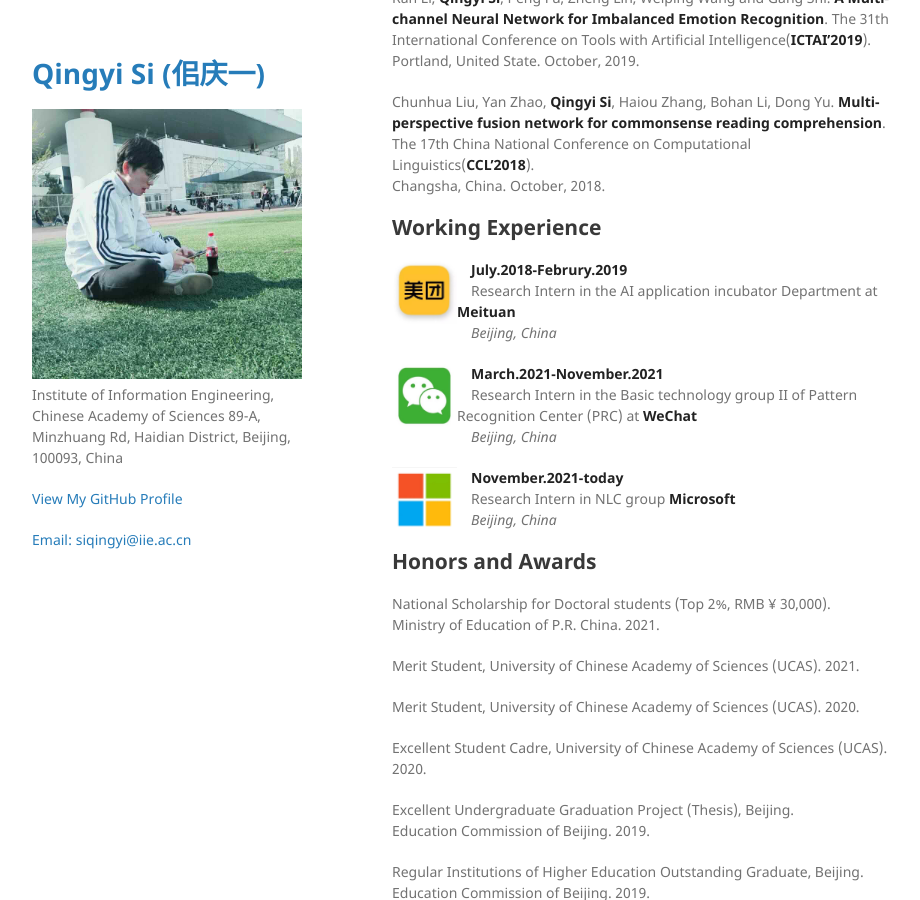
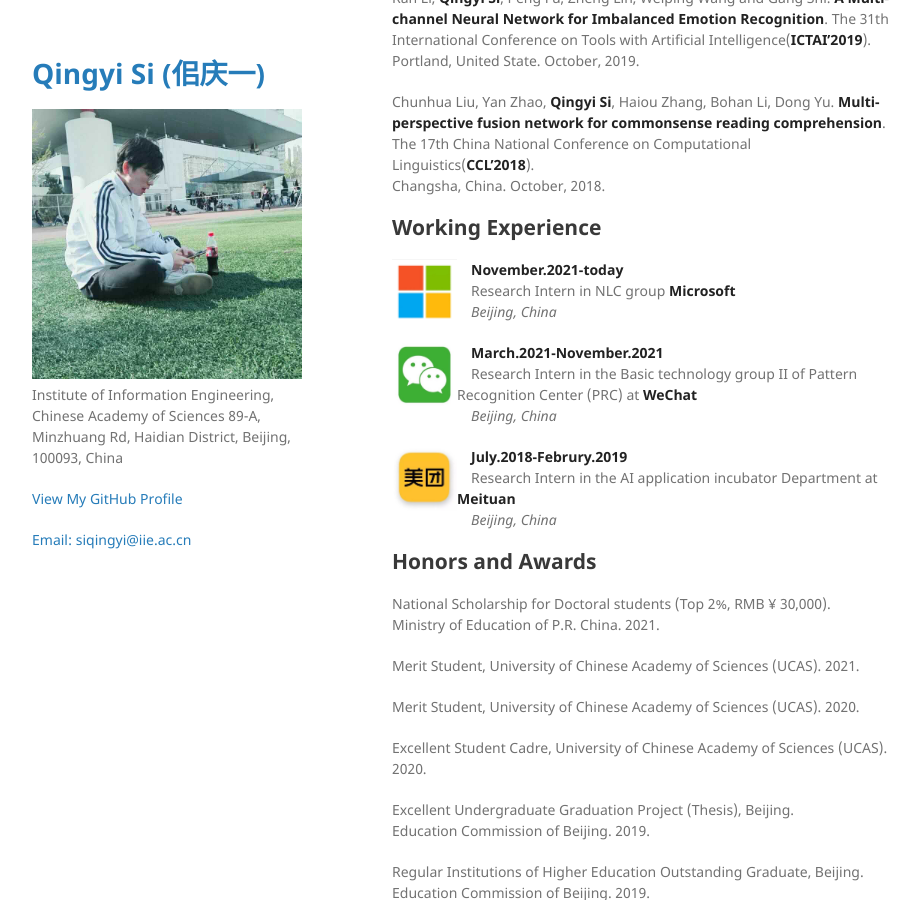
Before and after one commit to PhoebusSi/siqingyi, a Jekyll site: the page built from index.md, in a window 1280 px wide and 900 px high, scrolled down 887 px. Shown: the whole window, without its empty margins (178-1098 px from the left). Built offline with Jekyll 4.4.1, drawn with Linux system fonts in a browser that asks for light colours; our own code applies the rules of GitHub Pages for plain Markdown files; part of the change alters nothing that is shown.

Commit message:
Update index.md

```diff
--- a/index.md
+++ b/index.md
@@ -39,11 +39,10 @@ Portland, United State. October, 2019.
 Chunhua Liu, Yan Zhao, **Qingyi Si**, Haiou Zhang, Bohan Li, Dong Yu. **Multi-perspective fusion network for commonsense reading comprehension**. The 17th China National Conference on Computational Linguistics(**CCL'2018**).
 Changsha, China. October, 2018.
 
-
 ## Working Experience
-<img align="left" src="https://github.com/PhoebusSi/siqingyi/raw/gh-pages/assets/img/Meituan.png" width = "65" height = "65"/>
-&emsp;**July.2018-Februry.2019**
-&emsp;Research Intern in the AI application incubator Department at **Meituan**
+<img align="left" src="https://github.com/PhoebusSi/siqingyi/raw/gh-pages/assets/img/Microsoft.jpg" width = "65" height = "65"/>
+&emsp;**November.2021-today**
+&emsp;Research Intern in NLC group **Microsoft**
 &emsp;*Beijing, China*
 
 <img align="left" src="https://github.com/PhoebusSi/siqingyi/raw/gh-pages/assets/img/Wechat.jpg" width = "65" height = "65"/>
@@ -51,10 +50,11 @@ Changsha, China. October, 2018.
 &emsp;Research Intern in the Basic technology group II of Pattern Recognition Center (PRC) at **WeChat**
 &emsp;*Beijing, China*
 
-<img align="left" src="https://github.com/PhoebusSi/siqingyi/raw/gh-pages/assets/img/Microsoft.jpg" width = "65" height = "65"/>
-&emsp;**November.2021-today**
-&emsp;Research Intern in NLC group **Microsoft**
+<img align="left" src="https://github.com/PhoebusSi/siqingyi/raw/gh-pages/assets/img/Meituan.png" width = "65" height = "65"/>
+&emsp;**July.2018-Februry.2019**
+&emsp;Research Intern in the AI application incubator Department at **Meituan**
 &emsp;*Beijing, China*
+
 
 ## Honors and Awards
 National Scholarship for Doctoral students (Top 2%, RMB ¥ 30,000).
```
